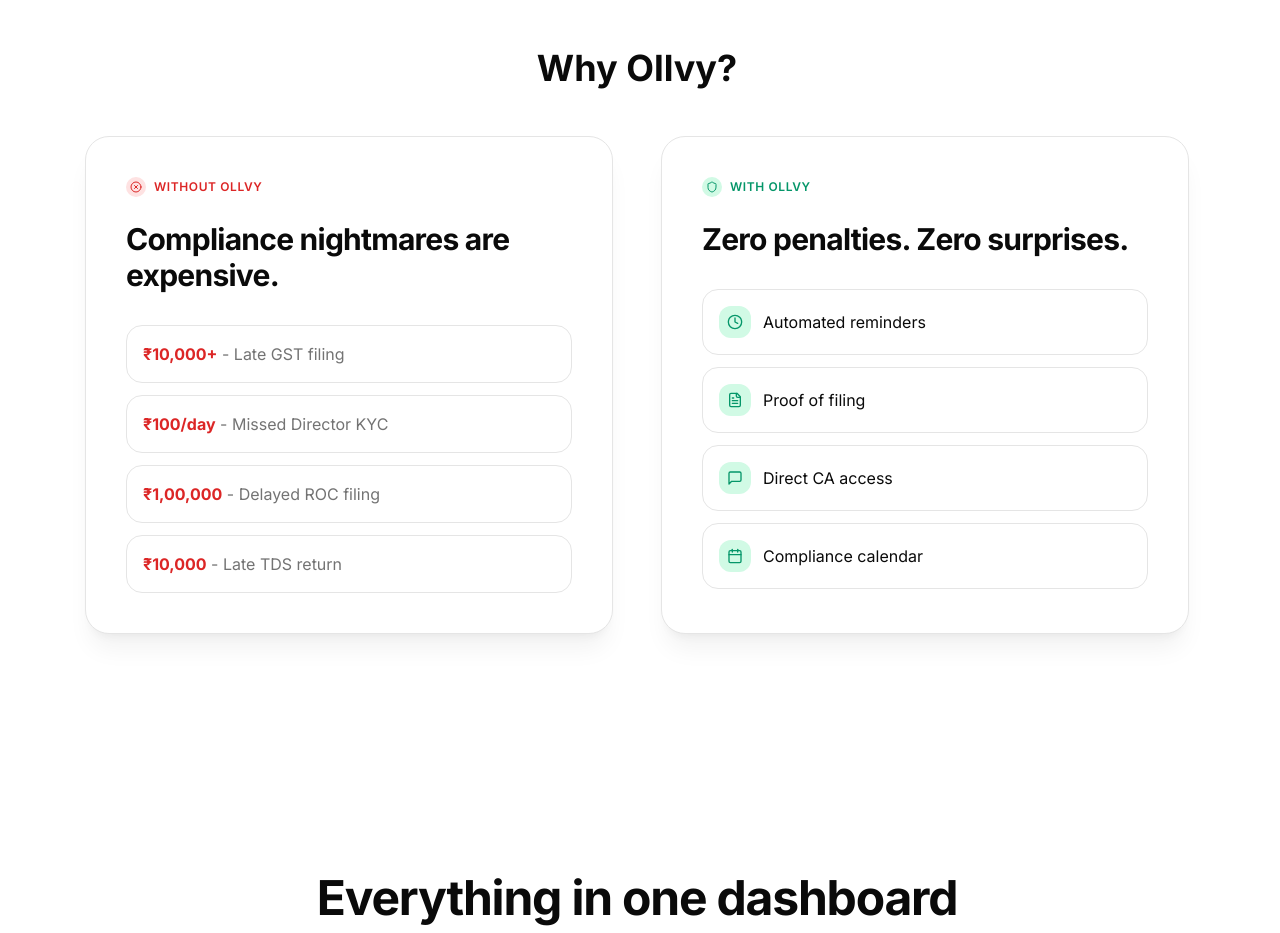
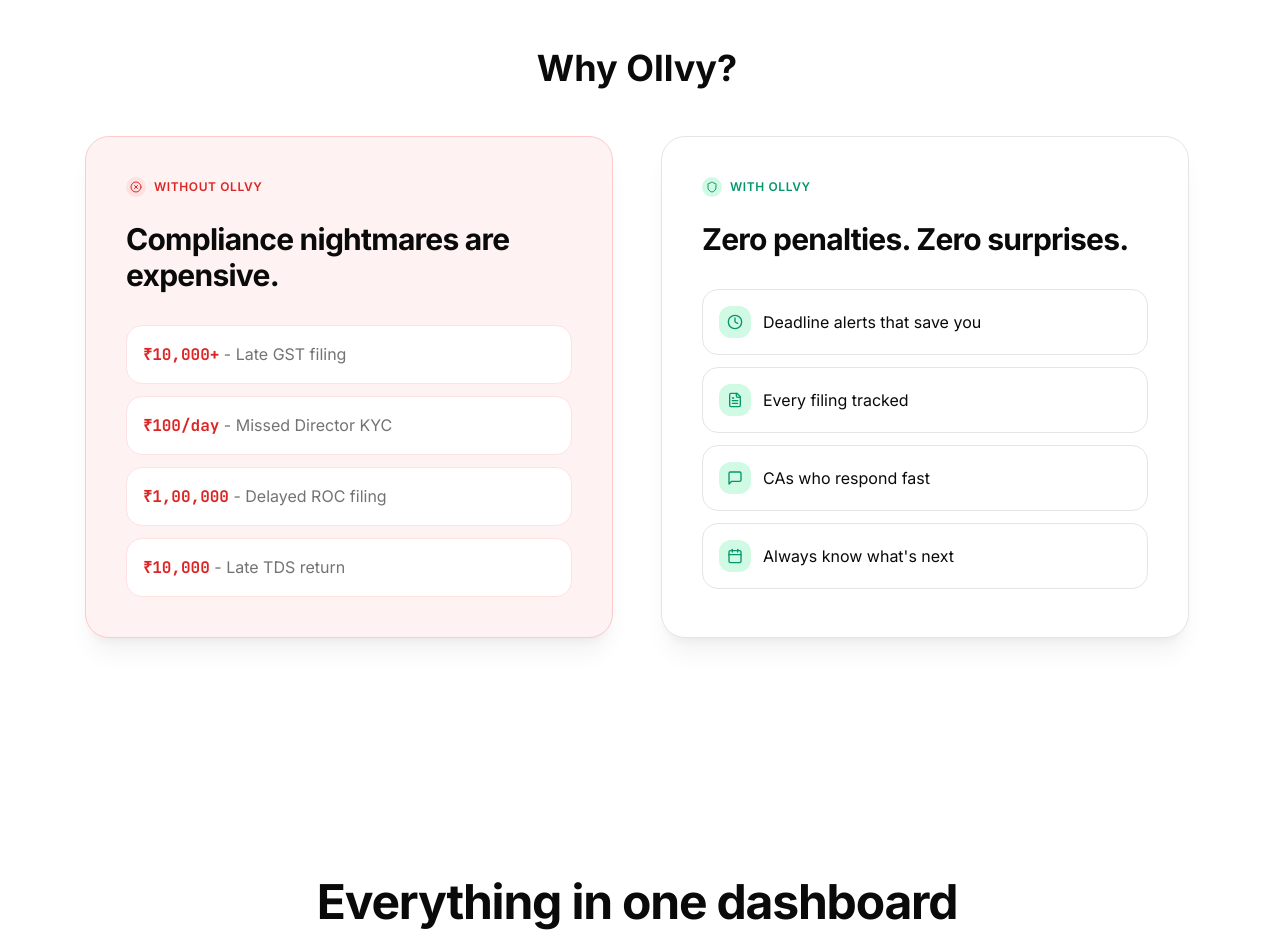
Before and after one commit to soutikgangoli-code/Ollvy, a Next.js app in the folder ollvy/apps/customer/: page / in a window 1280 px wide. Shown: the part 1460-2393 px from the top of the page. Built offline with nearby package versions, Linux system fonts and the light colour scheme; no server answers.

Commit message:
Update FearRelief UI and add migration to drop app_settings
- Improve FearRelief component styling and copy
- Add migration to drop unused app_settings table

```diff
--- a/ollvy/apps/customer/components/landing/FearRelief.tsx
+++ b/ollvy/apps/customer/components/landing/FearRelief.tsx
@@ -8,10 +8,10 @@
 ]
 
 const BENEFITS = [
-  { icon: Clock, title: 'Automated reminders' },
-  { icon: FileText, title: 'Proof of filing' },
-  { icon: MessageSquare, title: 'Direct CA access' },
-  { icon: Calendar, title: 'Compliance calendar' },
+  { icon: Clock, title: 'Deadline alerts that save you' },
+  { icon: FileText, title: 'Every filing tracked' },
+  { icon: MessageSquare, title: 'CAs who respond fast' },
+  { icon: Calendar, title: 'Always know what\'s next' },
 ]
 
 export function FearRelief() {
@@ -23,7 +23,7 @@
         </h2>
         <div className="grid grid-cols-2 gap-3 md:gap-6 lg:gap-12">
           {/* The Fear Side */}
-          <div className="rounded-2xl md:rounded-3xl border border-border bg-card shadow-xl shadow-foreground/5 p-4 md:p-8 lg:p-10 flex flex-col">
+          <div className="rounded-2xl md:rounded-3xl border border-red-200 dark:border-red-900/50 bg-red-50 dark:bg-red-950/30 shadow-xl shadow-foreground/5 p-4 md:p-8 lg:p-10 flex flex-col">
             <div className="inline-flex items-center gap-1.5 md:gap-2 mb-3 md:mb-6">
               <div className="flex items-center justify-center w-4 h-4 md:w-5 md:h-5 rounded-full bg-red-100 dark:bg-red-500/20">
                 <XCircle className="h-2.5 w-2.5 md:h-3 md:w-3 text-red-600 dark:text-red-400" />
@@ -41,10 +41,10 @@
               {PENALTIES.map((item, i) => (
                 <div
                   key={i}
-                  className="rounded-lg md:rounded-2xl p-2.5 md:p-4 bg-background border border-border"
+                  className="rounded-lg md:rounded-2xl p-2.5 md:p-4 bg-card border border-red-100 dark:border-red-900/30"
                 >
                   <p className="text-xs md:text-base text-foreground">
-                    <span className="font-bold text-red-600 dark:text-red-400">{item.penalty}</span>
+                    <span className="font-mono font-bold text-red-600 dark:text-red-400">{item.penalty}</span>
                     <span className="text-muted-foreground"> - {item.desc}</span>
                   </p>
                 </div>
```
Also changed, not shown: 1 other file (tests, documents, lock files or other folders).
